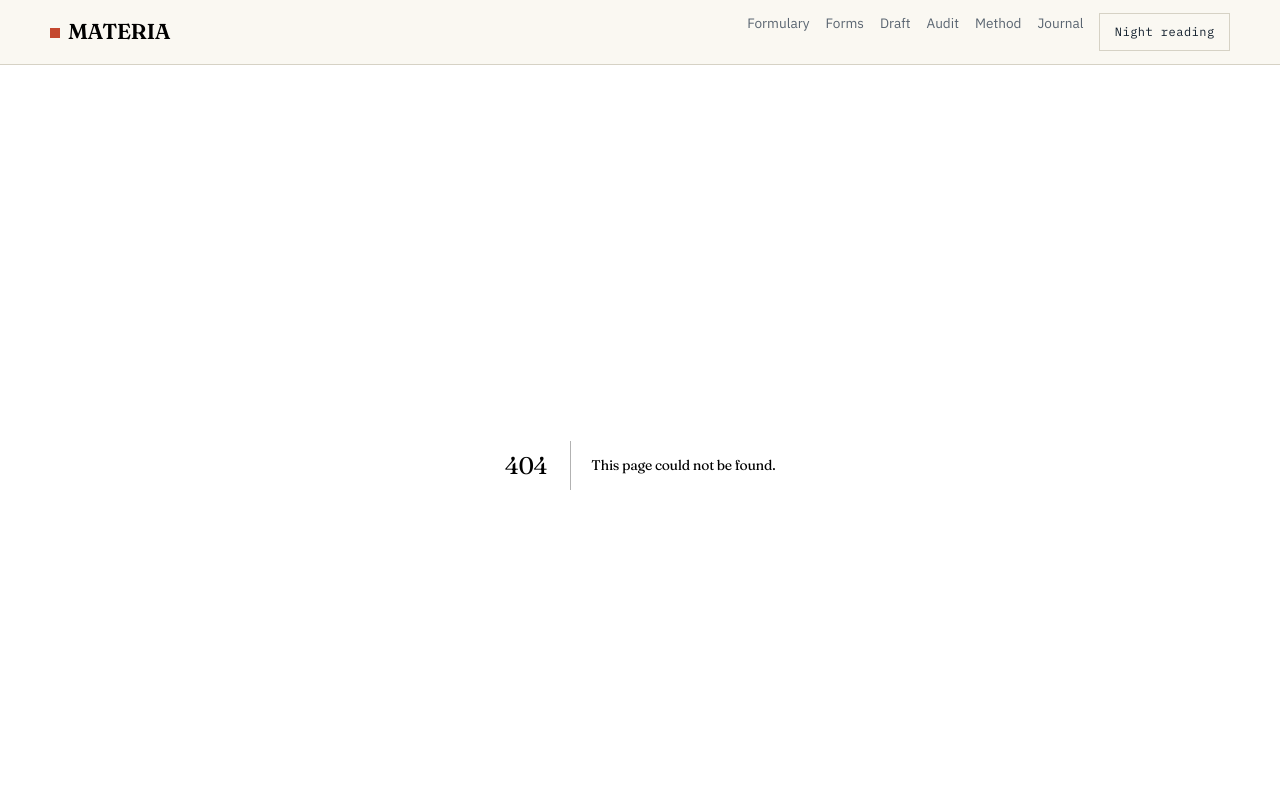
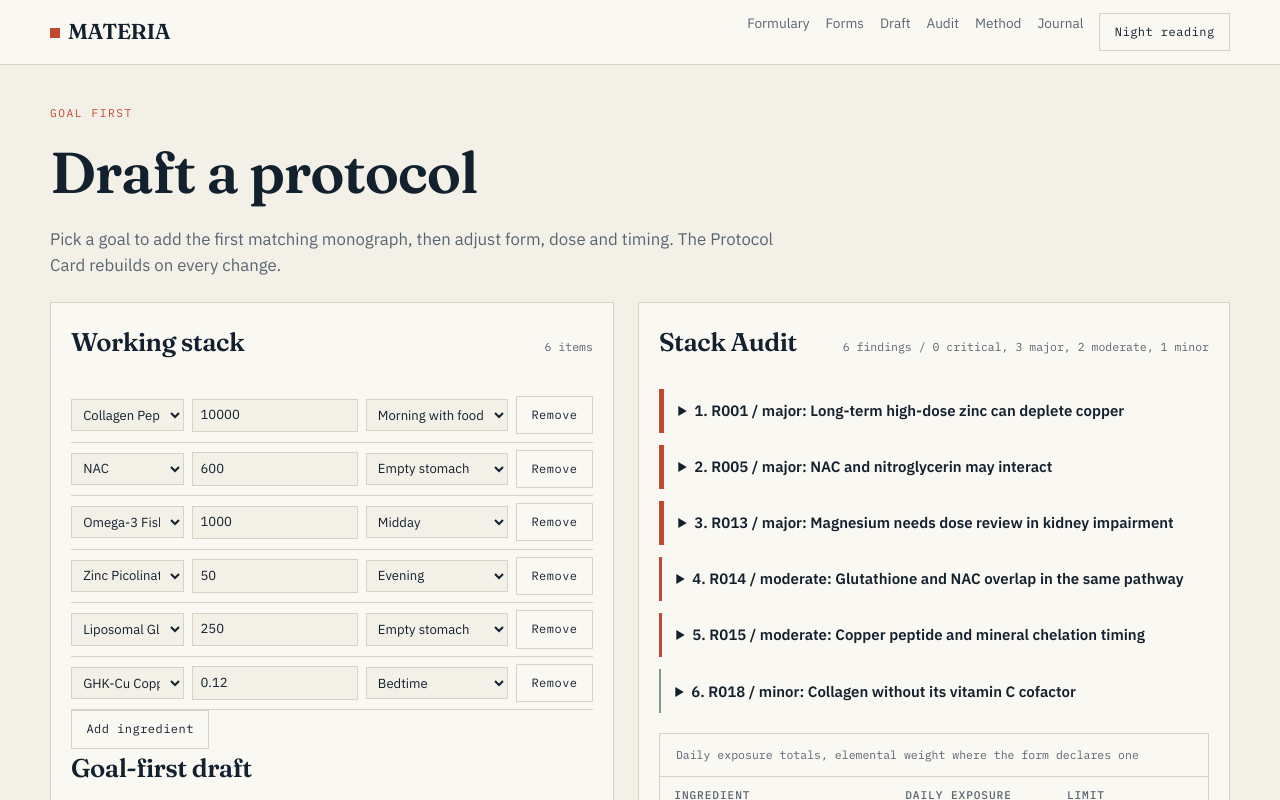
Before and after one commit to devtechedge/materia-formulary, a Next.js app: page /draft in a window 1280 px wide. Before the commit this address had no page. Shown: the top 800 px of the page. Built offline with nearby package versions, Linux system fonts and the light colour scheme.

Commit message:
feat(page): build the protocol draft page

```diff
--- /dev/null
+++ b/src/app/draft/page.tsx
@@ -0,0 +1,21 @@
+import { Workbench } from "@/components/Workbench";
+
+export const metadata = { title: "Draft a protocol" };
+
+export default function DraftPage() {
+  return (
+    <section className="section">
+      <div className="shell">
+        <p className="eyebrow">Goal first</p>
+        <h1>Draft a protocol</h1>
+        <p className="lede">
+          Pick a goal to add the first matching monograph, then adjust form, dose and timing. The
+          Protocol Card rebuilds on every change.
+        </p>
+        <div style={{ marginTop: "1.5rem" }}>
+          <Workbench />
+        </div>
+      </div>
+    </section>
+  );
+}
```
